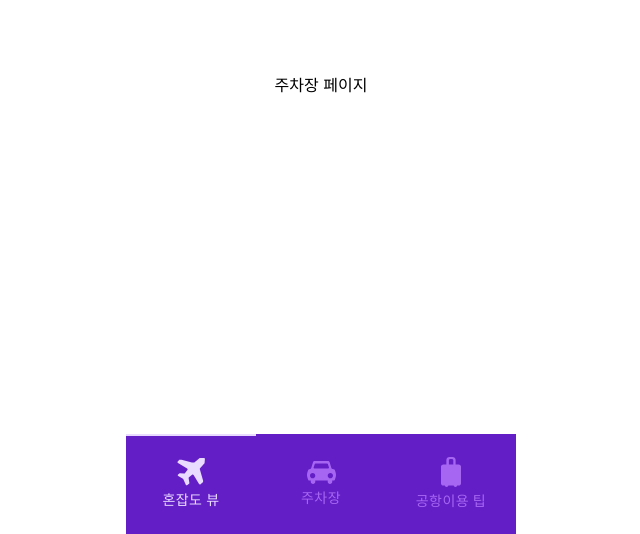
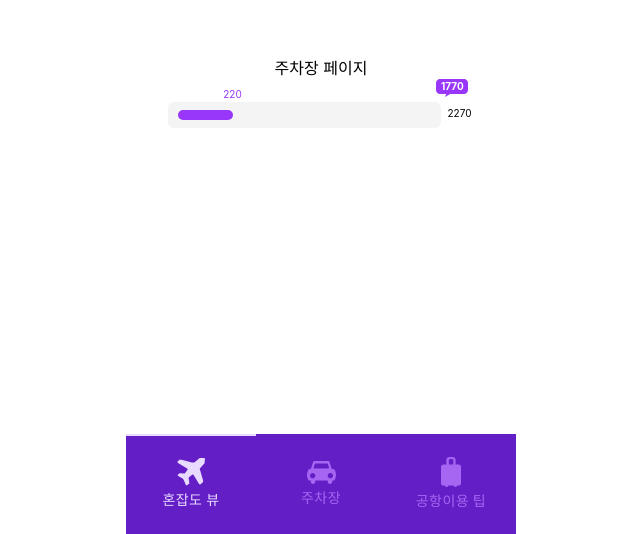
Before and after one commit to HonZapHae/airport-congestion-view, a React (Create React App) app: page /parking in a window 1280 px wide. Shown: the part 266-800 px from the top of the page, without its empty margins (319-959 px from the left). Built offline with nearby package versions, Linux system fonts and the light colour scheme; no server answers.

Commit message:
[feat] 주차장 혼잡도 progress bar 추가

```diff
--- /dev/null
+++ b/src/components/parking/CongestionBar/index.tsx
@@ -0,0 +1,21 @@
+import React from 'react';
+import * as Styled from './styled';
+import { ReactComponent as Bubbleicon } from '../../../resources/icons/bubble_icon.svg';
+
+function CongestionBar() {
+  return (
+    <Styled.CongestionBarArea>
+      <Styled.NumofCar carnum={500} parkingTotal={2270}>220</Styled.NumofCar>
+      <Styled.Numbubble>
+        <Styled.NumbubbleText>1770</Styled.NumbubbleText>
+        <Bubbleicon fill="#9837F9" />
+      </Styled.Numbubble>
+      <Styled.CongestionBarWrapper>
+        <Styled.CongestionBar carnum={500} parkingTotal={2270} />
+      </Styled.CongestionBarWrapper>
+      <Styled.NumofParking>2270</Styled.NumofParking>
+    </Styled.CongestionBarArea>
+  );
+}
+
+export default CongestionBar;
--- /dev/null
+++ b/src/components/parking/CongestionBar/styled.ts
@@ -0,0 +1,64 @@
+import styled from '@emotion/styled';
+import { css, keyframes } from '@emotion/react';
+
+const slide = (carnum?: number, parkingTotal?: number) => keyframes`
+  from {
+    width: 0;
+  }
+  to {
+    width: calc(253px * (${carnum}/${parkingTotal}));
+  }
+`;
+export const CongestionBarArea = styled.div`
+  width: 307px;
+  height: 34px;
+`;
+export const CongestionBarWrapper = styled.div`
+  background-color: #F4F4F4;
+  width: 273px;
+  height: 26px;
+  border-radius: 6px;
+  display: flex;
+  padding: 0 10px;
+  justify-content: start;
+  align-items: center;
+  box-sizing: border-box;
+;
+`;
+export const CongestionBar = styled.div<{ carnum?: number, parkingTotal?: number }>`
+  animation: ${(props) => slide(props.carnum, props.parkingTotal)} 1s ease;
+  width: calc(253px * (${(props) => props.carnum}/${(props) => props.parkingTotal}));
+  height: 10px;
+  border-radius: 6px;
+  background-color: #9837F9;
+  transform: rotate( 720deg );
+`;
+export const NumofParking = styled.span`
+  position: relative;
+  font-size: 10px;
+  bottom: 27px;
+  left: 280px;
+`;
+export const NumofCar = styled.span<{ carnum?: number, parkingTotal?: number }>`
+  position: relative;
+  left: calc(253px * (${(props) => props.carnum}/${(props) => props.parkingTotal}));
+  width: 20px;
+  font-size: 10px;
+  color: #9837F9;
+`;
+export const Numbubble = styled.div`
+  display: inline-block;
+  position: relative;
+  width: 35px;
+  height: 18px;
+  left: 250px;
+`;
+export const NumbubbleText = styled.span`
+  position: absolute;
+  left: 50%;
+  top: 50%;
+  translate: -55% -65%;
+  font-size: 10px;
+  color: #fff;
+  font-weight: 700;
+`;
--- a/src/pages/Parking.tsx
+++ b/src/pages/Parking.tsx
@@ -1,5 +1,6 @@
 import React from 'react';
 import styled from '@emotion/styled';
+import CongestionBar from '../components/parking/CongestionBar';
 
 const StyledDiv = styled.div`
   flex: 1;
@@ -11,6 +12,10 @@ const StyledDiv = styled.div`
 
 export function Parking() {
   return (
-    <StyledDiv>주차장 페이지</StyledDiv>
+    <StyledDiv>
+      주차장 페이지
+      <CongestionBar />
+    </StyledDiv>
+
   );
 }
```
Also changed, not shown: src/resources/icons/bubble_icon.svg (added).
